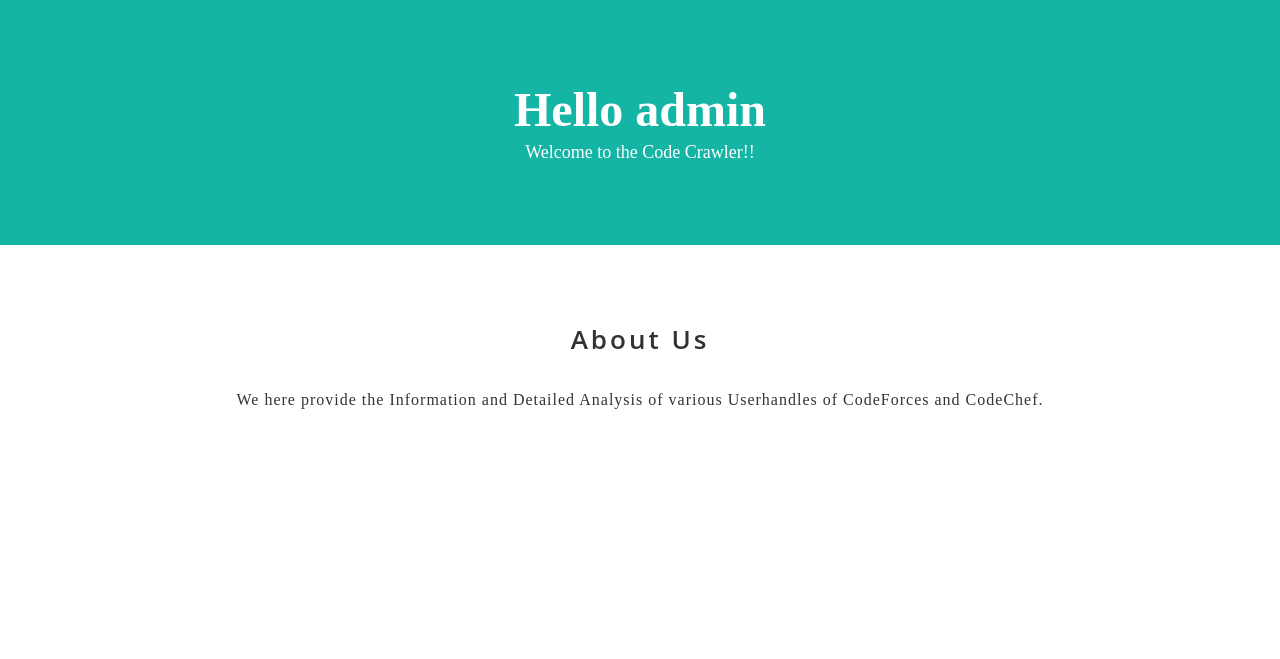
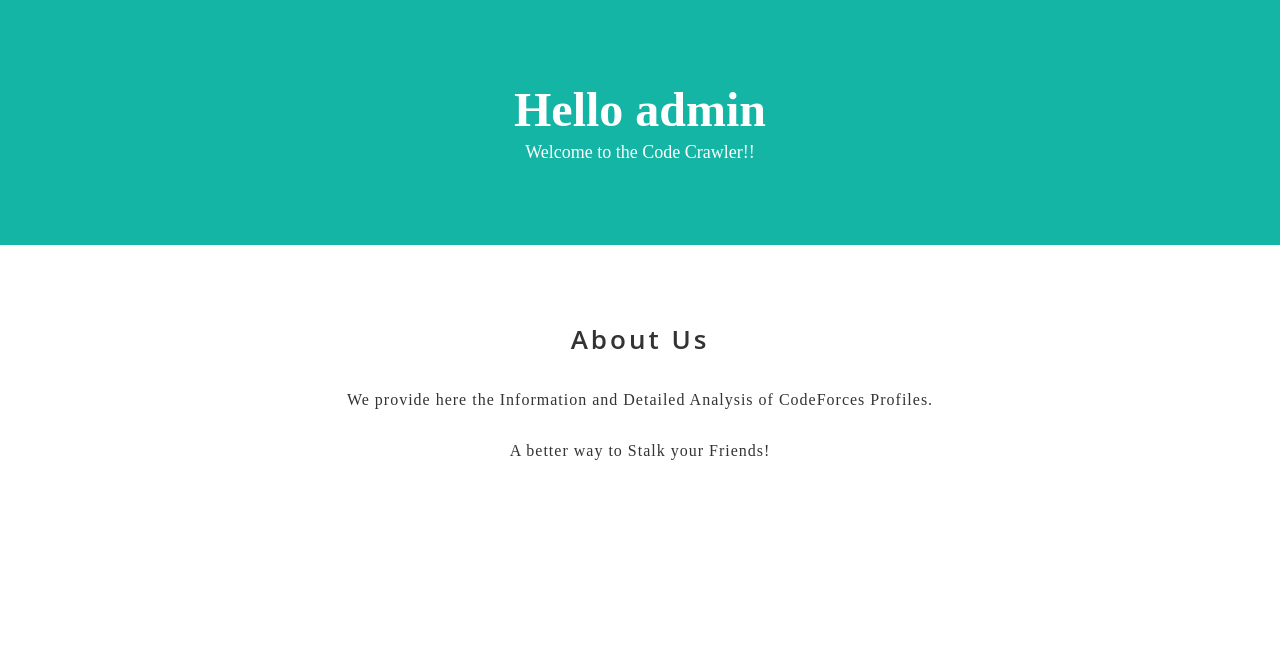
Before and after one commit to Suraj3579/codeforces_crawler, a Django app: page / in a window 1280 px wide. Shown: the part 78-737 px from the top of the page. Run offline with Django 3.2, Linux system fonts and the light colour scheme; a user stored in the database is signed in; some libraries are stand-ins or nearby versions.

Commit message:
CodeChef removed and little front-end fixes

```diff
--- a/CF_Crawler/CodeCalender/templates/home.html
+++ b/CF_Crawler/CodeCalender/templates/home.html
@@ -11,7 +11,7 @@
 <div class="separator"></div>
     <div class="page-heading">About Us</div>
     <div class="small-separator"></div>
-    <div class="page-text">We here provide the Information and Detailed Analysis of various Userhandles of CodeForces and CodeChef.
-    </div>
+    <div class="page-text">We provide here the Information and Detailed Analysis of CodeForces Profiles.</div>
+    <div class="page-text">A better way to Stalk your Friends!</div>
 <!--<div class="col"> <a class="button button-success col" href="/login" >Login</a></div>-->
 {%endblock%}
--- a/CF_Crawler/CodeCalender/templates/login.html
+++ b/CF_Crawler/CodeCalender/templates/login.html
@@ -170,7 +170,7 @@
 				<div class="rightside ">
 					<div id="logo" style="text-align:center; color: #14b5a5; padding:20px; font-size:36px; font-weight:bold; " alt=""><img src="{%static 'img/logo.jpeg'%}" alt="" style="height:50px; width:50px;">Code Crawler</div>
 					<ul>
-						<li>Get Information and Detailed Analysis of various Codeforces and Codechef userhandles.</li>
+						<li>Get Information and Detailed Analysis of various Codeforces userhandles.</li>
 						<li>Get the Details of various upcoming contests.</li>
 					</ul>
 
--- a/CF_Crawler/CodeCalender/templates/register.html
+++ b/CF_Crawler/CodeCalender/templates/register.html
@@ -159,7 +159,7 @@
 						<div class="info">
 						<div id="logo" style="align-items:center; justify-content:center;color: #14b5a5; padding:10px; font-size:36px; font-weight:bold;" alt=""><img src="{%static 'img/logo.jpeg'%}" alt="" style="height:50px; width:50px;">Code Crawler</div>
 						<ul>
-						<li>Get Information and Detailed Analysis of various Codeforces and Codechef userhandles.</li>
+						<li>Get Information and Detailed Analysis of various Codeforces userhandles.</li>
 						<li>Get the Details of various upcoming contests.</li>
 						</ul>
 					</div>
```
